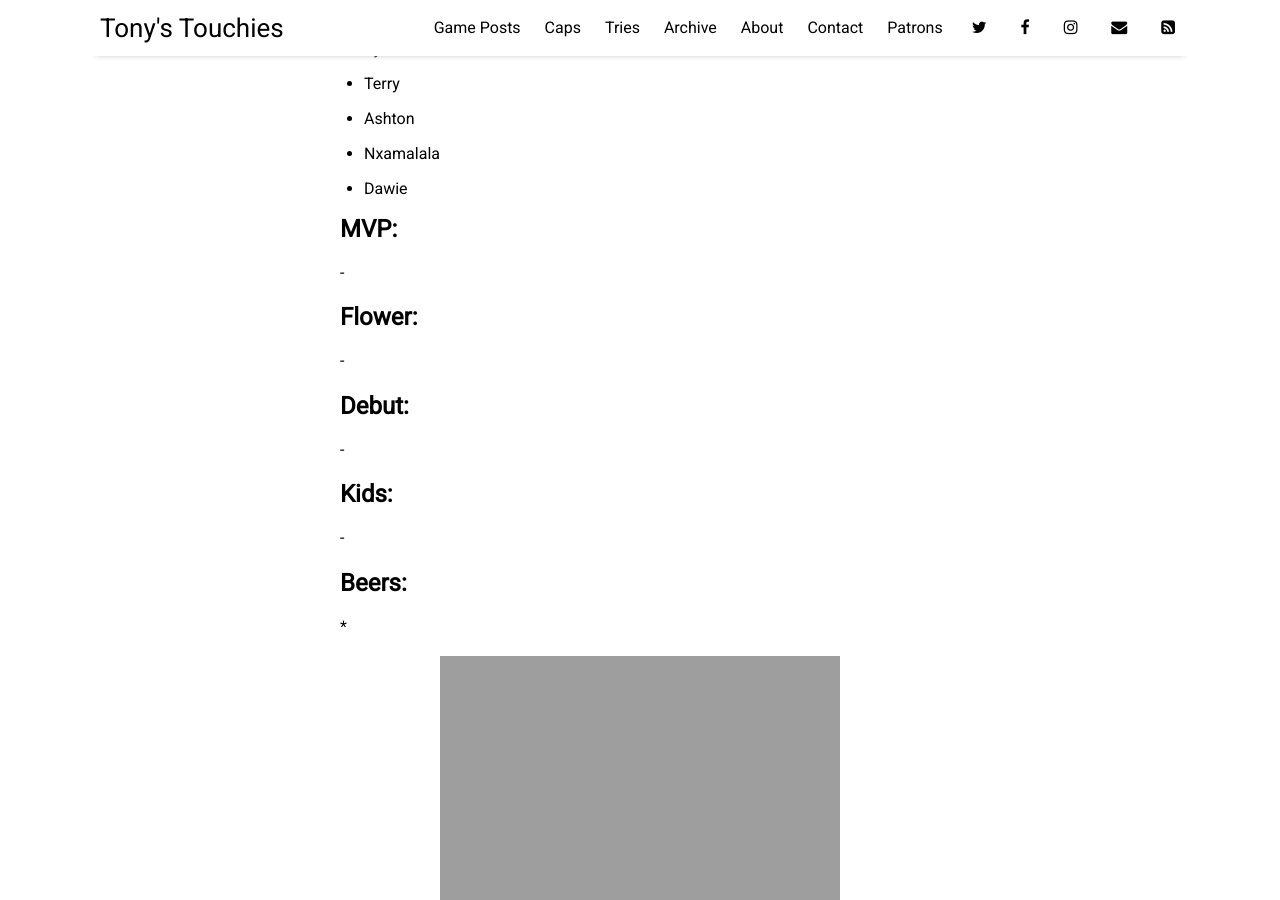
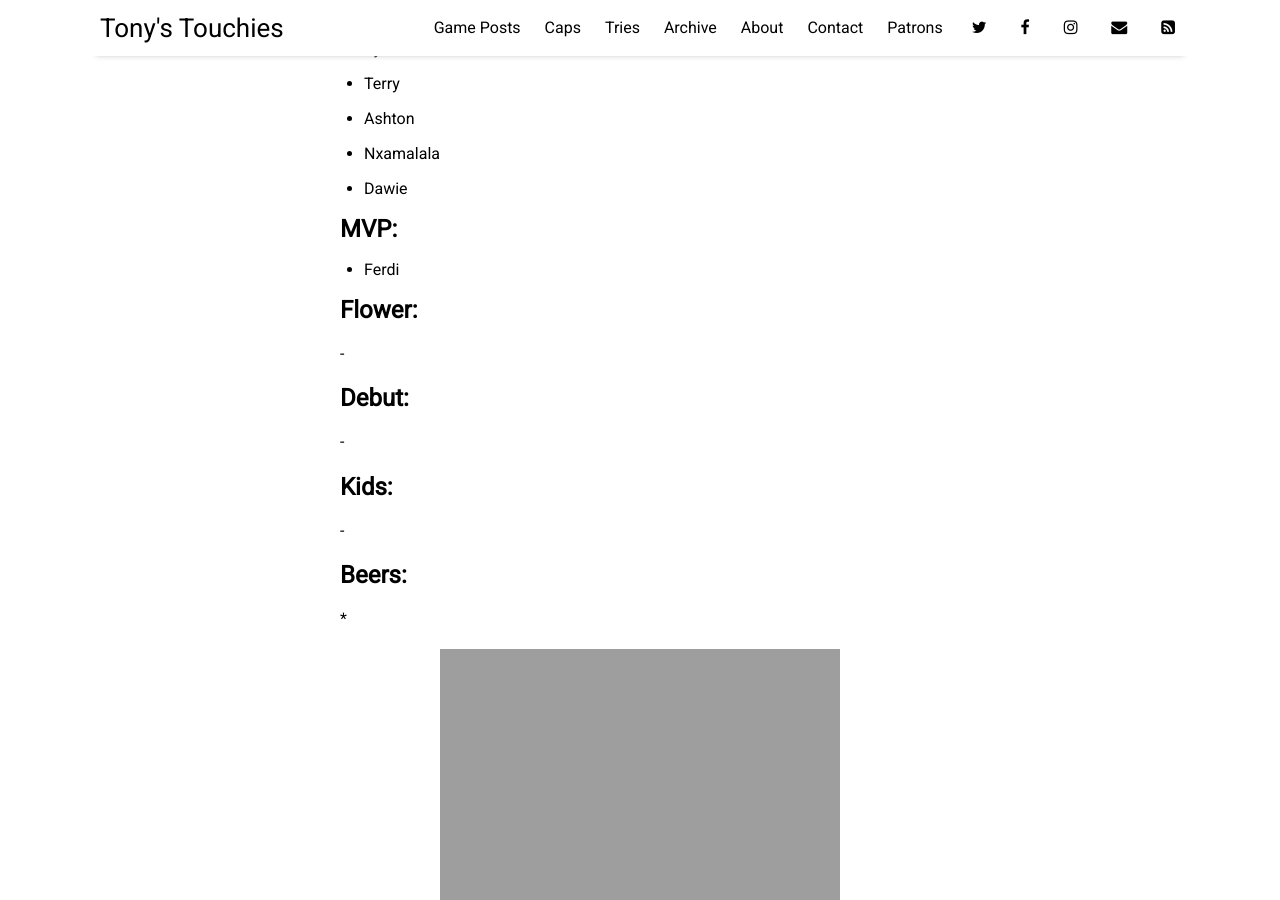
Before and after one commit to sundayrugby/sundayrugby.github.io, a Jekyll site: the page built from _posts/2026-05-17-EW.md, in a window 1280 px wide and 900 px high, scrolled down 1380 px. Built offline with Jekyll 4.4.1, drawn with Linux system fonts in a browser that asks for light colours; nearby versions of some CDN libraries.

Commit message:
Add MVP Ferdi, 2026-05-17 EW

```diff
--- a/_posts/2026-05-17-EW.md
+++ b/_posts/2026-05-17-EW.md
@@ -45,7 +45,8 @@ image: 2026_05_17_a.jpg
 
 ## MVP:
 
--
+* Ferdi
+
 ## Flower:
 -
 ## Debut:
```
